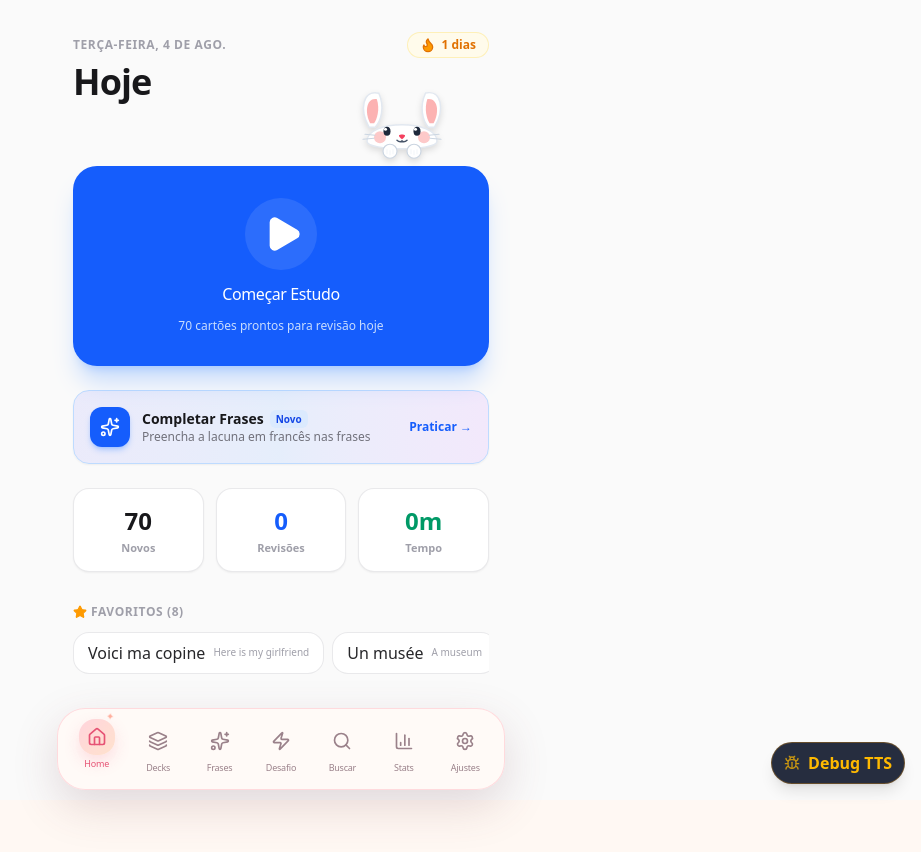
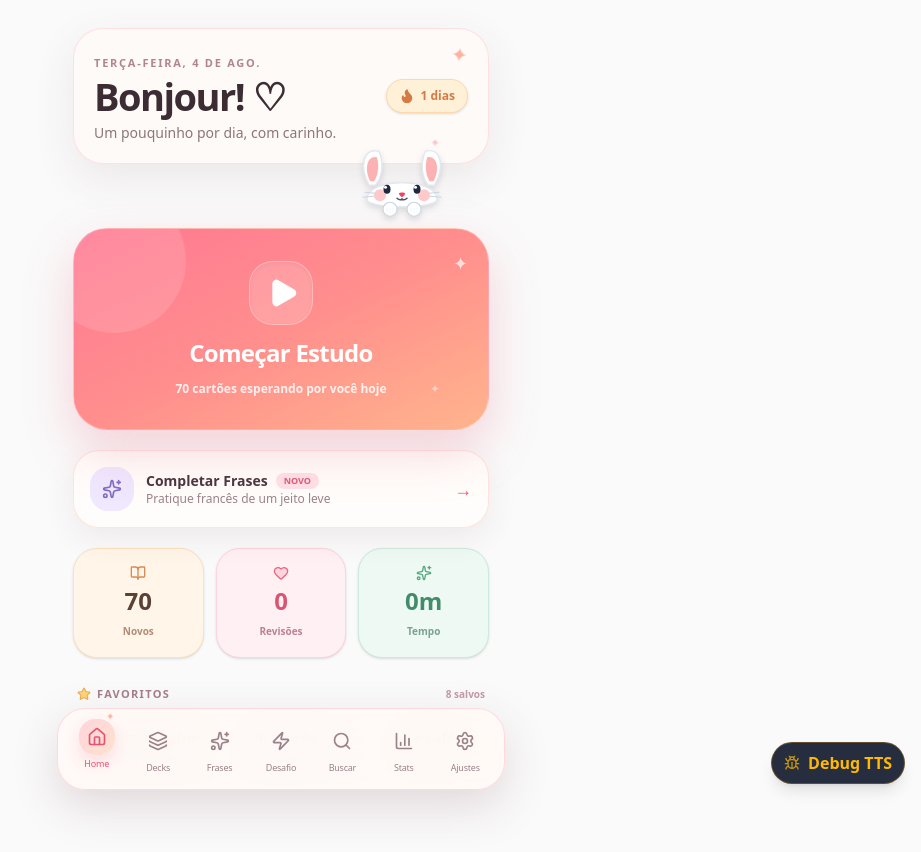
Before and after one commit to jeandasilvasantos2018-gif/ANKIU, a React (Vite) app: page / in a window 1280 px wide. Shown: the top 852 px of the page, without its empty margins (359-1280 px from the left). Before the commit the page ends 800 px from the top, so only its background shows below. Built offline with nearby package versions, Linux system fonts and the light colour scheme.

Commit message:
style: redesign home with warm kawaii aesthetic

```diff
--- a/src/components/HomeTab.tsx
+++ b/src/components/HomeTab.tsx
@@ -1,6 +1,6 @@
 import React from 'react';
 import { FlashCard, UserStats } from '../types';
-import { Play, Sparkles, Flame, Clock, Layers, Star } from 'lucide-react';
+import { Play, Sparkles, Flame, Star, Heart, BookOpen } from 'lucide-react';
 import { motion } from 'motion/react';
 import { BunnyPeeking } from './BunnyPeeking';
 
@@ -12,159 +12,114 @@ interface HomeTabProps {
   onSelectFavoriteCard?: (card: FlashCard) => void;
 }
 
-export const HomeTab: React.FC<HomeTabProps> = ({
-  cards,
-  stats,
-  onStartStudy,
-  onOpenFillBlank,
-  onSelectFavoriteCard,
-}) => {
-
-  // Calculate today's due cards
+export const HomeTab: React.FC<HomeTabProps> = ({ cards, stats, onStartStudy, onOpenFillBlank, onSelectFavoriteCard }) => {
   const newCardsCount = cards.filter((c) => c.state === 'Novo').length;
   const reviewCardsCount = cards.filter((c) => c.state === 'Revisão' || c.state === 'Aprendendo').length;
   const totalDue = newCardsCount + reviewCardsCount;
-
-  // Minutes studied today
   const todayStr = new Date().toISOString().split('T')[0];
   const todayTimeSec = stats.dailyHistory?.[todayStr]?.timeSeconds || 0;
   const todayMinutes = Math.round(todayTimeSec / 60);
-
   const favoriteCards = cards.filter((c) => c.isFavorite);
 
   return (
-    <div className="w-full max-w-md mx-auto px-4 pt-8 pb-28 flex flex-col gap-8 min-h-[calc(100vh-80px)] justify-between">
-      {/* Top Header */}
-      <div className="flex flex-col gap-1">
-        <div className="flex items-center justify-between">
-          <span className="text-xs font-semibold uppercase tracking-wider text-zinc-400">
-            {new Date().toLocaleDateString('pt-BR', { weekday: 'long', day: 'numeric', month: 'short' })}
-          </span>
-          <div className="flex items-center gap-1.5 px-3 py-1 rounded-full bg-amber-50 dark:bg-amber-950/50 text-amber-600 dark:text-amber-400 border border-amber-200/50 dark:border-amber-900/50 text-xs font-bold">
-            <Flame className="w-4 h-4 fill-amber-500" />
+    <div className="w-full max-w-md mx-auto px-4 pt-7 pb-32 flex flex-col gap-7 min-h-[calc(100vh-80px)]">
+      <header className="relative overflow-hidden rounded-[30px] border border-rose-200/60 dark:border-rose-900/30 bg-[#fffaf7]/80 dark:bg-[#34272d]/85 px-5 py-5 shadow-[0_14px_40px_rgba(116,65,80,.10)]">
+        <span className="absolute right-5 top-3 text-[#ff9b85] text-xl ankiu-sparkle">✦</span>
+        <span className="absolute right-12 bottom-3 text-[#f7b8c5] text-xs ankiu-sparkle">✦</span>
+        <div className="flex items-center justify-between gap-3">
+          <div>
+            <span className="text-[11px] font-bold uppercase tracking-[.16em] text-[#b18491] dark:text-[#d9aeba]">
+              {new Date().toLocaleDateString('pt-BR', { weekday: 'long', day: 'numeric', month: 'short' })}
+            </span>
+            <h1 className="mt-1 text-[38px] leading-none font-black text-[#3c2d34] dark:text-[#fff7f3] tracking-[-.04em]">Bonjour! ♡</h1>
+            <p className="mt-2 text-sm text-[#8e747d] dark:text-[#cdb8c0]">Um pouquinho por dia, com carinho.</p>
+          </div>
+          <div className="shrink-0 flex items-center gap-1.5 px-3 py-2 rounded-full bg-[#fff0d8] dark:bg-[#4a372d] text-[#d57a45] border border-[#ffd8ac] dark:border-[#6c4d3d] text-xs font-black shadow-sm">
+            <Flame className="w-4 h-4 fill-current" />
             <span>{stats.streakDays} dias</span>
           </div>
         </div>
-        <h1 className="text-4xl font-black text-zinc-900 dark:text-zinc-50 tracking-tight">
-          Hoje
-        </h1>
-      </div>
+      </header>
 
-      {/* Main Enormous CTA Button: Começar Estudo */}
-      <div className="flex flex-col items-center justify-center my-auto gap-6 w-full">
-        <div className="relative w-full pt-8">
-          {/* Vector Bunny peeking out seamlessly from the top of the card with transparent background */}
+      <section className="flex flex-col items-center justify-center gap-5 w-full">
+        <div className="relative w-full pt-9">
           <BunnyPeeking />
-
           <motion.button
-            whileHover={{ scale: 1.02 }}
-            whileTap={{ scale: 0.98 }}
+            whileHover={{ scale: 1.015 }}
+            whileTap={{ scale: 0.985 }}
             onClick={onStartStudy}
-            className="w-full py-8 px-6 rounded-3xl bg-blue-600 hover:bg-blue-700 text-white font-black text-2xl transition-all shadow-xl shadow-blue-500/25 flex flex-col items-center justify-center gap-3 group relative overflow-hidden z-10"
+            className="relative z-10 w-full overflow-hidden rounded-[34px] px-6 py-8 text-white shadow-[0_20px_50px_rgba(226,88,117,.25)] bg-gradient-to-br from-[#ff7893] via-[#ff8e8d] to-[#ffb48d] flex flex-col items-center justify-center gap-3 border border-white/30"
           >
-            {/* Subtle Ambient Glow Effect */}
-            <div className="absolute inset-0 bg-gradient-to-r from-blue-400/20 to-indigo-500/20 opacity-0 group-hover:opacity-100 transition-opacity" />
-
-            <div className="p-4 rounded-full bg-white/10 group-hover:bg-white/20 transition-colors">
-              <Play className="w-10 h-10 fill-white translate-x-0.5" />
+            <span className="absolute -left-8 -top-10 w-36 h-36 rounded-full bg-white/12" />
+            <span className="absolute right-5 top-5 text-white/70 text-lg">✦</span>
+            <span className="absolute right-12 bottom-8 text-white/45 text-xs">✦</span>
+            <div className="w-16 h-16 rounded-[24px] bg-white/18 border border-white/25 flex items-center justify-center shadow-inner">
+              <Play className="w-8 h-8 fill-white translate-x-0.5" />
             </div>
-
-            <span className="tracking-tight">Começar Estudo</span>
-
-            <span className="text-xs font-normal text-blue-100 opacity-90">
-              {totalDue > 0
-                ? `${totalDue} cartões prontos para revisão hoje`
-                : 'Todos os cartões de hoje concluídos! Estudar livre'}
+            <span className="text-2xl font-black tracking-[-.03em]">Começar Estudo</span>
+            <span className="text-xs font-semibold text-white/85 text-center">
+              {totalDue > 0 ? `${totalDue} cartões esperando por você hoje` : 'Tudo em dia! Que tal estudar livre?'}
             </span>
           </motion.button>
         </div>
 
-        {/* Quick Mode: Completar Frases */}
         {onOpenFillBlank && (
           <button
             onClick={onOpenFillBlank}
-            className="w-full p-4 rounded-2xl bg-gradient-to-r from-indigo-500/10 via-blue-500/10 to-purple-500/10 dark:from-indigo-500/20 dark:via-blue-500/20 dark:to-purple-500/20 border border-blue-200 dark:border-blue-800/60 flex items-center justify-between group hover:border-blue-500 transition-all shadow-xs"
+            className="w-full p-4 rounded-[26px] ankiu-surface flex items-center justify-between group transition-all hover:-translate-y-0.5"
           >
             <div className="flex items-center gap-3">
-              <div className="w-10 h-10 rounded-xl bg-blue-600 text-white flex items-center justify-center shadow-md shadow-blue-500/30 group-hover:scale-105 transition-transform">
+              <div className="w-11 h-11 rounded-[18px] bg-[#efe8ff] dark:bg-[#493d60] text-[#806cc3] dark:text-[#c9baf4] flex items-center justify-center">
                 <Sparkles className="w-5 h-5" />
               </div>
               <div className="text-left">
-                <div className="text-sm font-bold text-zinc-900 dark:text-zinc-100 flex items-center gap-1.5">
-                  Completar Frases
-                  <span className="text-[10px] bg-blue-100 dark:bg-blue-900/60 text-blue-700 dark:text-blue-300 px-1.5 py-0.5 rounded-md font-semibold">Novo</span>
-                </div>
-                <div className="text-xs text-zinc-500 dark:text-zinc-400">
-                  Preencha a lacuna em francês nas frases
-                </div>
+                <div className="text-sm font-black text-[#49363f] dark:text-[#fff7f3] flex items-center gap-2">Completar Frases <span className="text-[9px] bg-[#ffe1e7] dark:bg-[#633846] text-[#dc5b76] dark:text-[#ffafbd] px-2 py-0.5 rounded-full">NOVO</span></div>
+                <div className="text-xs text-[#9b838c] dark:text-[#c7b1b9]">Pratique francês de um jeito leve</div>
               </div>
             </div>
-            <div className="text-xs font-semibold text-blue-600 dark:text-blue-400 group-hover:translate-x-1 transition-transform">
-              Praticar →
-            </div>
+            <span className="text-[#e95e79] text-lg group-hover:translate-x-1 transition-transform">→</span>
           </button>
         )}
 
-        {/* Minimal Daily Stats Cards Grid */}
-
         <div className="w-full grid grid-cols-3 gap-3">
-          {/* Cartões novos */}
-          <div className="bg-white dark:bg-zinc-900 border border-zinc-200/80 dark:border-zinc-800 rounded-2xl p-4 text-center flex flex-col items-center justify-center gap-1 shadow-xs">
-            <span className="text-2xl font-black text-zinc-900 dark:text-zinc-50">
-              {newCardsCount}
-            </span>
-            <span className="text-[11px] font-semibold text-zinc-400 leading-tight">
-              Novos
-            </span>
+          <div className="rounded-[24px] bg-[#fff5e8] dark:bg-[#43342e] border border-[#ffe1bd] dark:border-[#654c3e] p-4 text-center shadow-sm">
+            <BookOpen className="w-4 h-4 mx-auto mb-1 text-[#d88b54]" />
+            <span className="block text-2xl font-black text-[#5a4036] dark:text-[#ffe8d8]">{newCardsCount}</span>
+            <span className="text-[10px] font-bold text-[#b38b75]">Novos</span>
           </div>
-
-          {/* Revisões */}
-          <div className="bg-white dark:bg-zinc-900 border border-zinc-200/80 dark:border-zinc-800 rounded-2xl p-4 text-center flex flex-col items-center justify-center gap-1 shadow-xs">
-            <span className="text-2xl font-black text-blue-600 dark:text-blue-400">
-              {reviewCardsCount}
-            </span>
-            <span className="text-[11px] font-semibold text-zinc-400 leading-tight">
-              Revisões
-            </span>
+          <div className="rounded-[24px] bg-[#fff0f3] dark:bg-[#493039] border border-[#ffd4dc] dark:border-[#693c49] p-4 text-center shadow-sm">
+            <Heart className="w-4 h-4 mx-auto mb-1 text-[#eb6680] fill-[#eb6680]/20" />
+            <span className="block text-2xl font-black text-[#d95572] dark:text-[#ff9fb2]">{reviewCardsCount}</span>
+            <span className="text-[10px] font-bold text-[#bd8190]">Revisões</span>
           </div>
-
-          {/* Tempo estudado */}
-          <div className="bg-white dark:bg-zinc-900 border border-zinc-200/80 dark:border-zinc-800 rounded-2xl p-4 text-center flex flex-col items-center justify-center gap-1 shadow-xs">
-            <span className="text-2xl font-black text-emerald-600 dark:text-emerald-400">
-              {todayMinutes}m
-            </span>
-            <span className="text-[11px] font-semibold text-zinc-400 leading-tight">
-              Tempo
-            </span>
+          <div className="rounded-[24px] bg-[#eef9f3] dark:bg-[#2e4138] border border-[#ccebdc] dark:border-[#426052] p-4 text-center shadow-sm">
+            <Sparkles className="w-4 h-4 mx-auto mb-1 text-[#55a77f]" />
+            <span className="block text-2xl font-black text-[#438c6b] dark:text-[#9ce0bf]">{todayMinutes}m</span>
+            <span className="text-[10px] font-bold text-[#78a28e]">Tempo</span>
           </div>
         </div>
-      </div>
+      </section>
 
-      {/* Favorites Quick Access Section */}
       {favoriteCards.length > 0 && (
-        <div className="flex flex-col gap-3">
-          <div className="flex items-center justify-between">
-            <span className="text-xs font-bold uppercase tracking-wider text-zinc-400 flex items-center gap-1">
-              <Star className="w-3.5 h-3.5 text-amber-500 fill-amber-500" />
-              Favoritos ({favoriteCards.length})
+        <section className="flex flex-col gap-3">
+          <div className="flex items-center justify-between px-1">
+            <span className="text-[11px] font-black uppercase tracking-[.12em] text-[#a57e8a] dark:text-[#d1abb7] flex items-center gap-1.5">
+              <Star className="w-3.5 h-3.5 text-[#f0ad52] fill-[#ffd67d]" /> Favoritos
             </span>
+            <span className="text-[10px] font-bold text-[#c49aa6]">{favoriteCards.length} salvos</span>
           </div>
-
-          <div className="flex gap-2 overflow-x-auto pb-1 no-scrollbar">
-            {favoriteCards.map((card) => (
-              <button
-                key={card.id}
-                onClick={() => onSelectFavoriteCard && onSelectFavoriteCard(card)}
-                className="px-3.5 py-2 rounded-2xl bg-white dark:bg-zinc-900 border border-zinc-200/80 dark:border-zinc-800 text-xs font-bold text-zinc-800 dark:text-zinc-200 flex items-center gap-2 hover:border-blue-500 transition-colors shrink-0"
-              >
-                <span>{card.word}</span>
-                <span className="text-[10px] text-zinc-400 font-normal">
-                  {card.translation}
-                </span>
-              </button>
-            ))}
+          <div className="flex gap-2 overflow-x-auto pb-2 no-scrollbar">
+            {favoriteCards.map((card, index) => {
+              const palettes = ['bg-[#fff0f3] border-[#ffd3dc]', 'bg-[#f2efff] border-[#ddd4ff]', 'bg-[#fff5e8] border-[#ffe1bd]', 'bg-[#eef9f3] border-[#ccebdc]'];
+              return (
+                <button key={card.id} onClick={() => onSelectFavoriteCard && onSelectFavoriteCard(card)} className={`min-w-[150px] px-4 py-3 rounded-[22px] border text-left shrink-0 shadow-sm ${palettes[index % palettes.length]} dark:bg-[#382b31] dark:border-[#58424c]`}>
+                  <span className="block text-sm font-black text-[#503942] dark:text-[#fff7f3]">{card.word}</span>
+                  <span className="block mt-1 text-[10px] text-[#9c7f88] dark:text-[#c9b3bb] truncate">{card.translation}</span>
+                </button>
+              );
+            })}
           </div>
-        </div>
+        </section>
       )}
     </div>
   );
```
